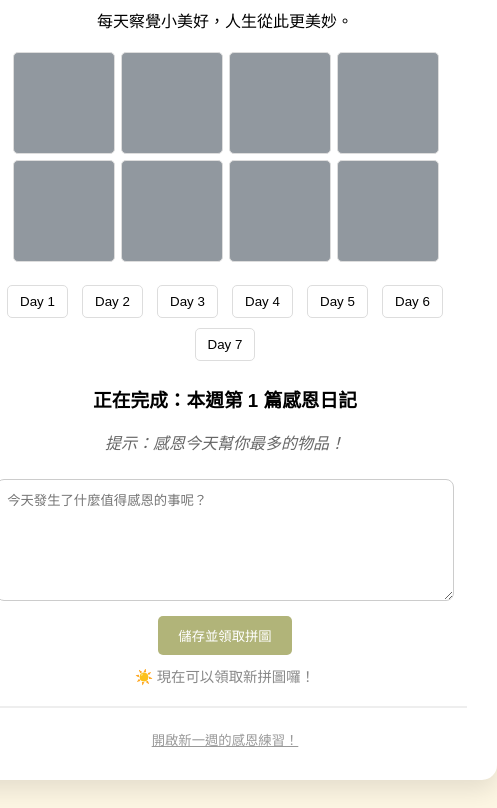
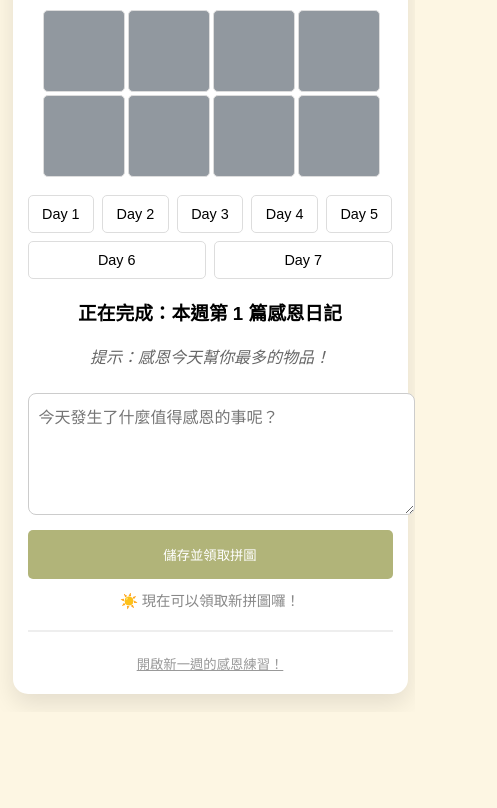
Before and after one commit to Bubble67/Gratitude-Journal, a plain HTML site: page index.html in a window 390 px wide. Shown: the part 139-947 px from the top of the page, 497 px wide, since content can reach past the window. After the commit the page ends 851 px from the top, so only its background shows below. Drawn offline with Linux system fonts and the light colour scheme; a web font is replaced by a local one.

Commit message:
Add files via upload

```diff
--- a/journal.css
+++ b/journal.css
@@ -154,4 +154,78 @@
     box-shadow: 0 4px 15px rgba(0,0,0,0.05);
 }
 
+/*換行 */
+textarea#journalInput {
+    white-space: pre-wrap;
+}
+
+.journal-content-display {
+    white-space: pre-wrap;
+    word-wrap: break-word;
+}
+
+/* --- 手機版 RWD 調整 --- */
+@media (max-width: 798px) {
+    body {
+        padding: 10px; /* 縮小邊界 */
+    }
+
+    .container {
+        padding: 20px 15px; /* 縮小容器內距 */
+    }
+
+    h1 {
+        font-size: 1.5rem; /* 標題稍微縮小 */
+    }
+
+    /*  調整拼圖大小：從 100px 縮小到 80px */
+    .puzzle-board {
+        grid-template-columns: repeat(4, 80px);
+        grid-template-rows: repeat(2, 80px);
+        gap: 5px;
+    }
+
+    .piece {
+        width: 80px;
+        height: 80px;
+        background-size: 320px 160px; /* 調整背景圖片大小 */
+    }
+
+    /* 重新計算每一塊縮小後的背景座標 */
+    #piece-1.unlocked { background-position: 0 0; }
+    #piece-2.unlocked { background-position: -80px 0; }
+    #piece-3.unlocked { background-position: -160px 0; }
+    #piece-4.unlocked { background-position: -240px 0; }
+    #piece-5.unlocked { background-position: 0 -80px; }
+    #piece-6.unlocked { background-position: -80px -80px; }
+    #piece-7.unlocked { background-position: -160px -80px; }
+    #piece-8.unlocked { background-position: -240px -80px; }
+
+    /* 天數按鈕換行：讓按鈕在手機上不會擠成一團 */
+    .day-selector {
+        display: flex;
+        flex-wrap: wrap; /* 自動換行 */
+        justify-content: center;
+        gap: 8px;
+    }
+
+    .day-selector button {
+        flex: 1 1 60px;
+        margin: 0;
+        padding: 10px 5px;
+        font-size: 0.9rem;
+    }
+
+    /* 輸入框調整 */
+    textarea {
+        width: 100%;
+        font-size: 1rem;
+    }
+
+    .save-btn {
+        width: 100%;
+        padding: 15px;
+    }
+}
+
 @keyframes fadeIn { from { opacity: 0; } to { opacity: 1; } }
--- a/journal.js
+++ b/journal.js
@@ -175,7 +175,7 @@
 
     let debugData = {};
     for (let i = 1; i <= 7; i++) {
-        debugData[i] = "這是開發者模式生成的測試感恩內容！✨";
+        debugData[i] = "這裡是開發者留下的一些話";
     }
 
     // 2. 存入 localStorage
@@ -193,5 +193,5 @@
         fireworkCelebration();
     }
 
-    alert("🛠️ 開發者模式：已完成所有天數並解鎖拼圖！");
+    alert("🛠️ 開發者的小彩蛋：感恩你走到了這裡！");
 }
```
